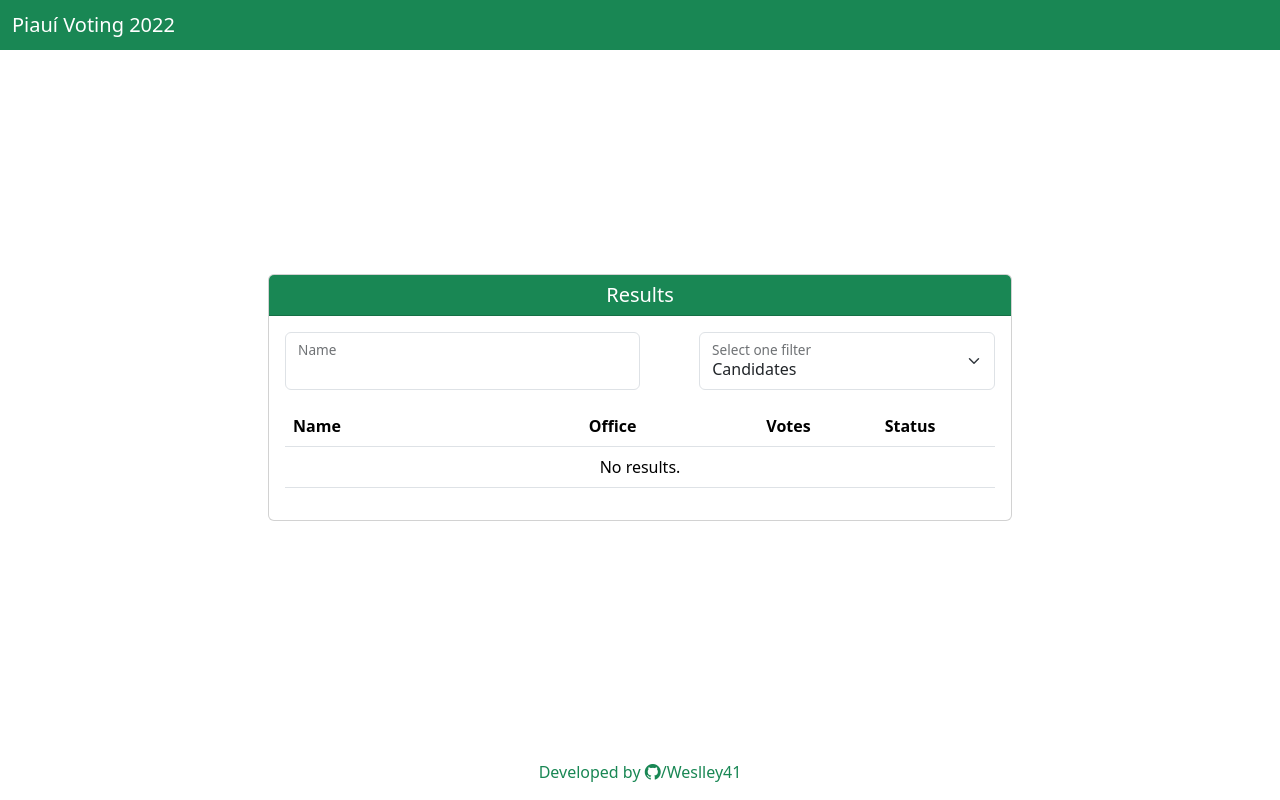
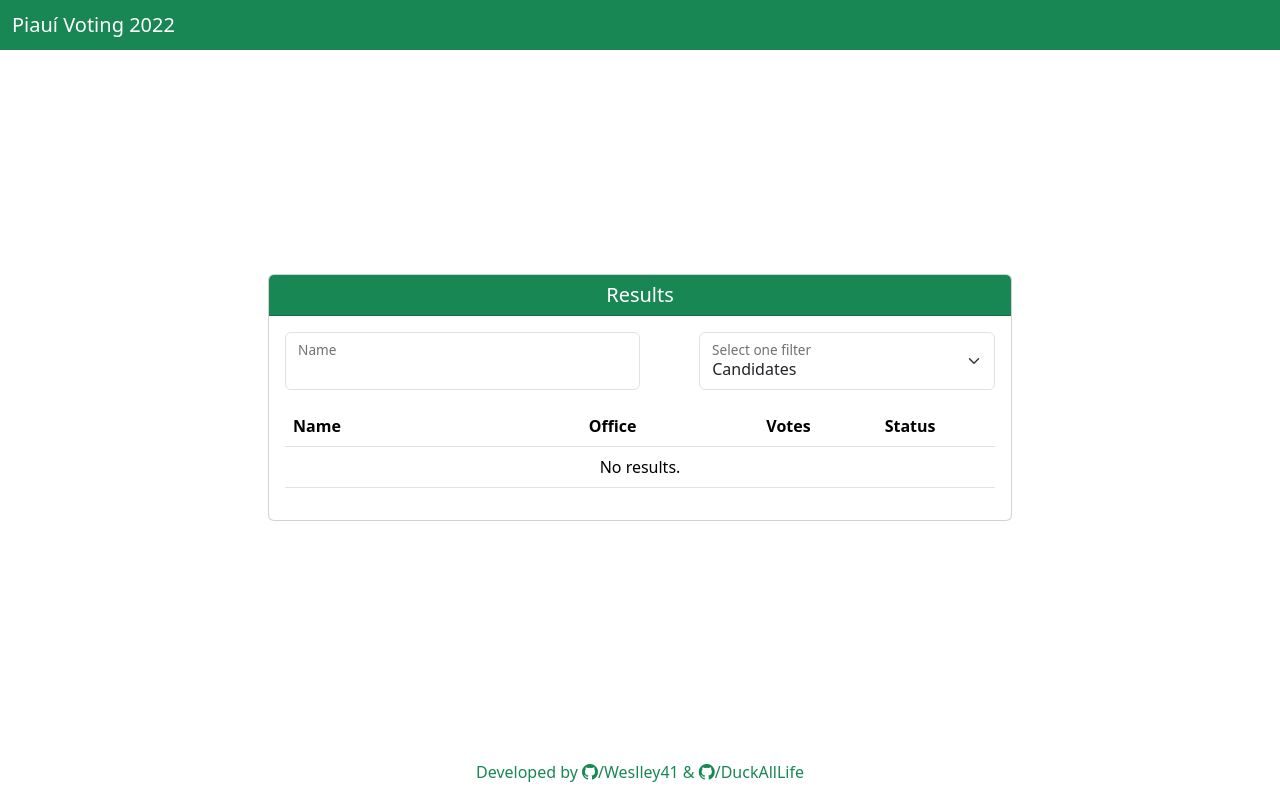
Before and after one commit to Weslley41/voting2022, a website: page client/index.html in a window 1280 px wide. Drawn offline with nearby package versions, Linux system fonts and the light colour scheme; no server answers.

Commit message:
update footer

```diff
--- a/client/index.html
+++ b/client/index.html
@@ -65,8 +65,8 @@
     </main>
 
     <footer>
-        <a class="nav-link py-3 text-center text-success" href="https://github.com/Weslley41" target="_blank">
-            Developed by <i class="bi bi-github"></i>/Weslley41
+        <a class="nav-link py-3 text-center text-success" href="https://github.com/Weslley41/voting2022" target="_blank">
+            Developed by <i class="bi bi-github"></i>/Weslley41 & <i class="bi bi-github"></i>/DuckAllLife
         </a>
     </footer>
 
```
